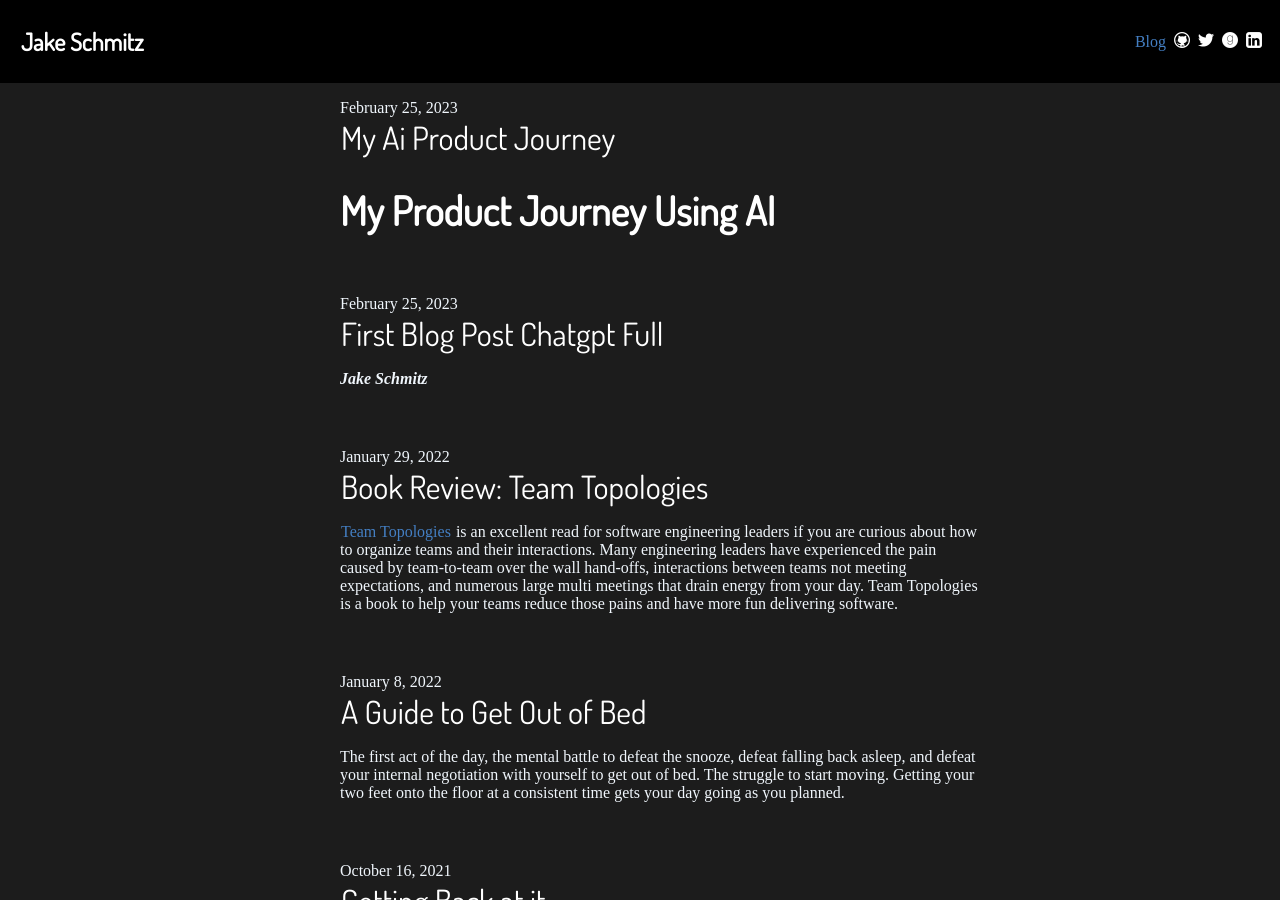
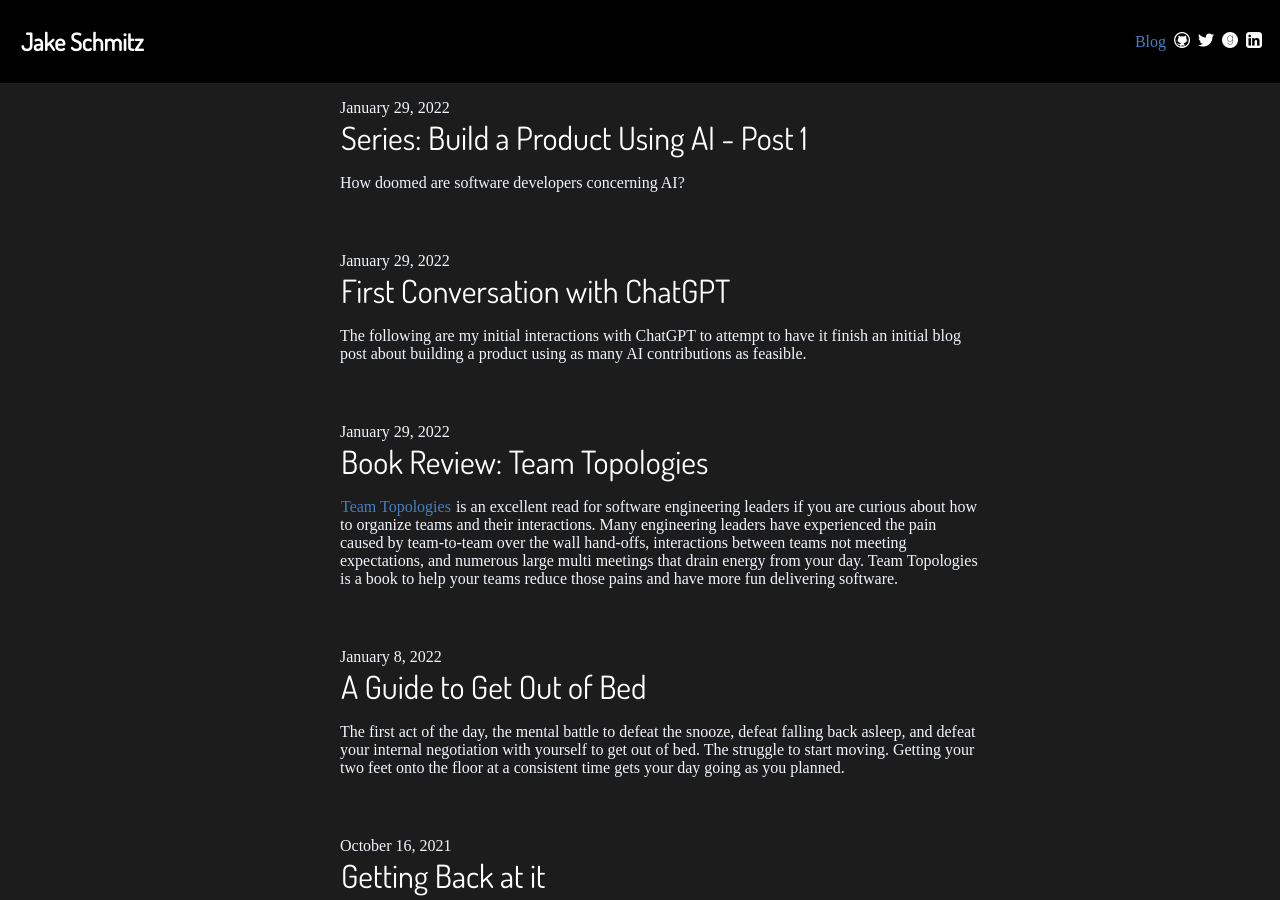
Before and after one commit to jschmitz/blog, a Jekyll site: the page built from blog.html, in a window 1280 px wide and 900 px high. Built offline with Jekyll 4.4.1, drawn with Linux system fonts in a browser that asks for light colours.

Commit message:
Update AI posts

```diff
--- a/_posts/2023-02-25-first-blog-post-chatgpt-full.md
+++ b/_posts/2023-02-25-first-blog-post-chatgpt-full.md
@@ -1,3 +1,11 @@
+---
+layout: post
+title: "First Conversation with ChatGPT"
+date: 2022-01-29 09:59 -0600
+---
+
+The following are my initial interactions with ChatGPT to attempt to have it finish an initial blog post about building a product using as many AI contributions as feasible.
+
 **_Jake Schmitz_**
 
 id like to write a series of blog posts to build a product using AI. the app will be called "Track to Sleep". Can you write the first blog post
--- a/_posts/2023-02-25-my-ai-product-journey.md
+++ b/_posts/2023-02-25-my-ai-product-journey.md
@@ -1,4 +1,8 @@
-# My Product Journey Using AI
+---
+layout: post
+title: "Series: Build a Product Using AI - Post 1"
+date: 2022-01-29 09:59 -0600
+---
 
 How doomed are software developers concerning AI?
 
@@ -25,7 +29,7 @@ With that, I'm not asking questions that will yield the result(s) that I'm expec
 
 My conclusion from my initial attempt to get AI to save me time is that there will be a level of skill involved with formulating questions and interactions that I'll need to develop along the way. I was not anticipating a free ride and did not arrive at a result I would copy and paste.
 
-You can see all of the [interactions here](first-blog-post-chatgpt-full.md)
+You can see all of the [interactions here](first-blog-post-chatgpt-full.html)
 , and I've added the closest response I was looking for below. Next, I'd like to write a pitch for the product to guide me.
 
 ## Closest to Desired Interaction Result
```
